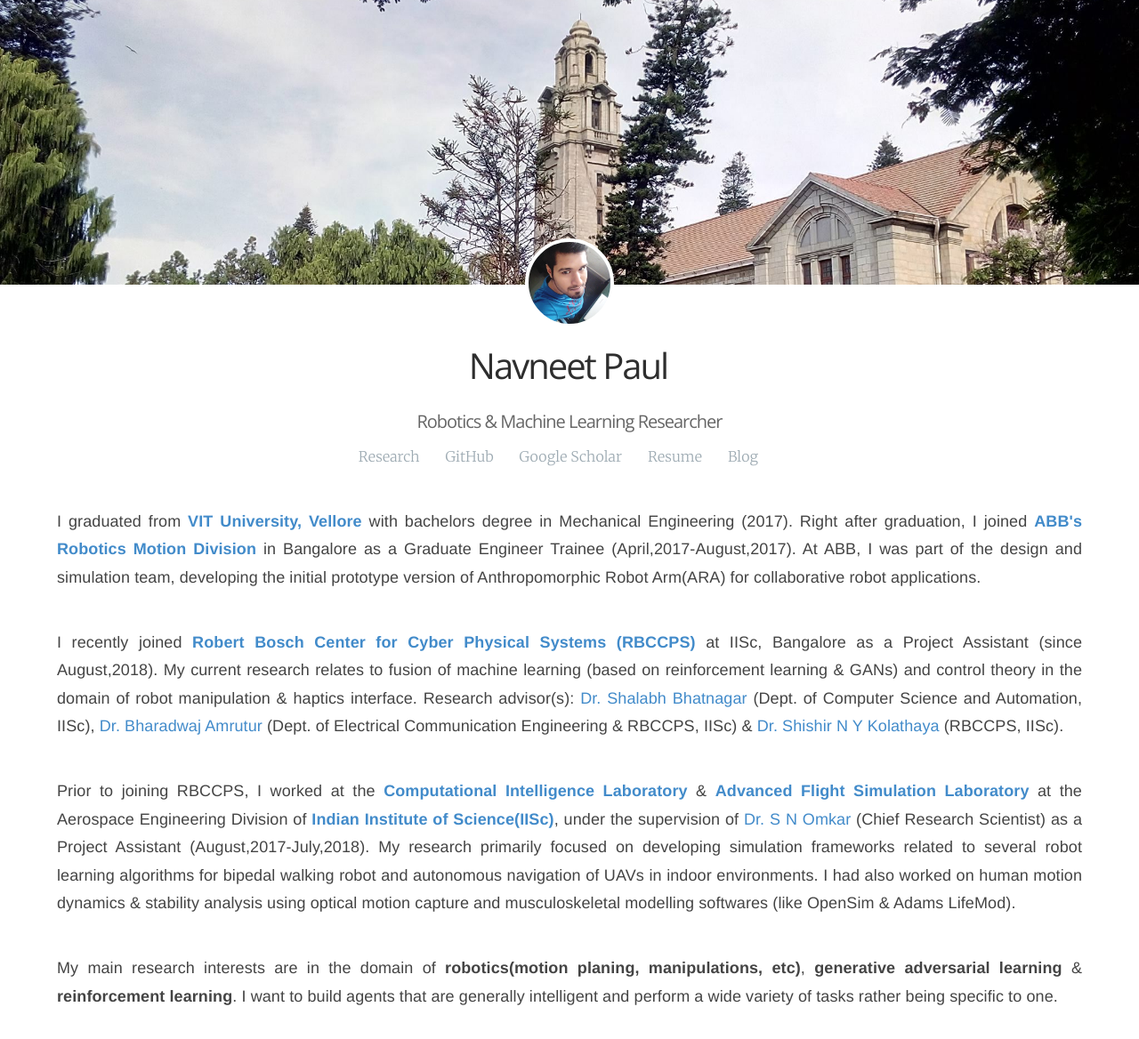
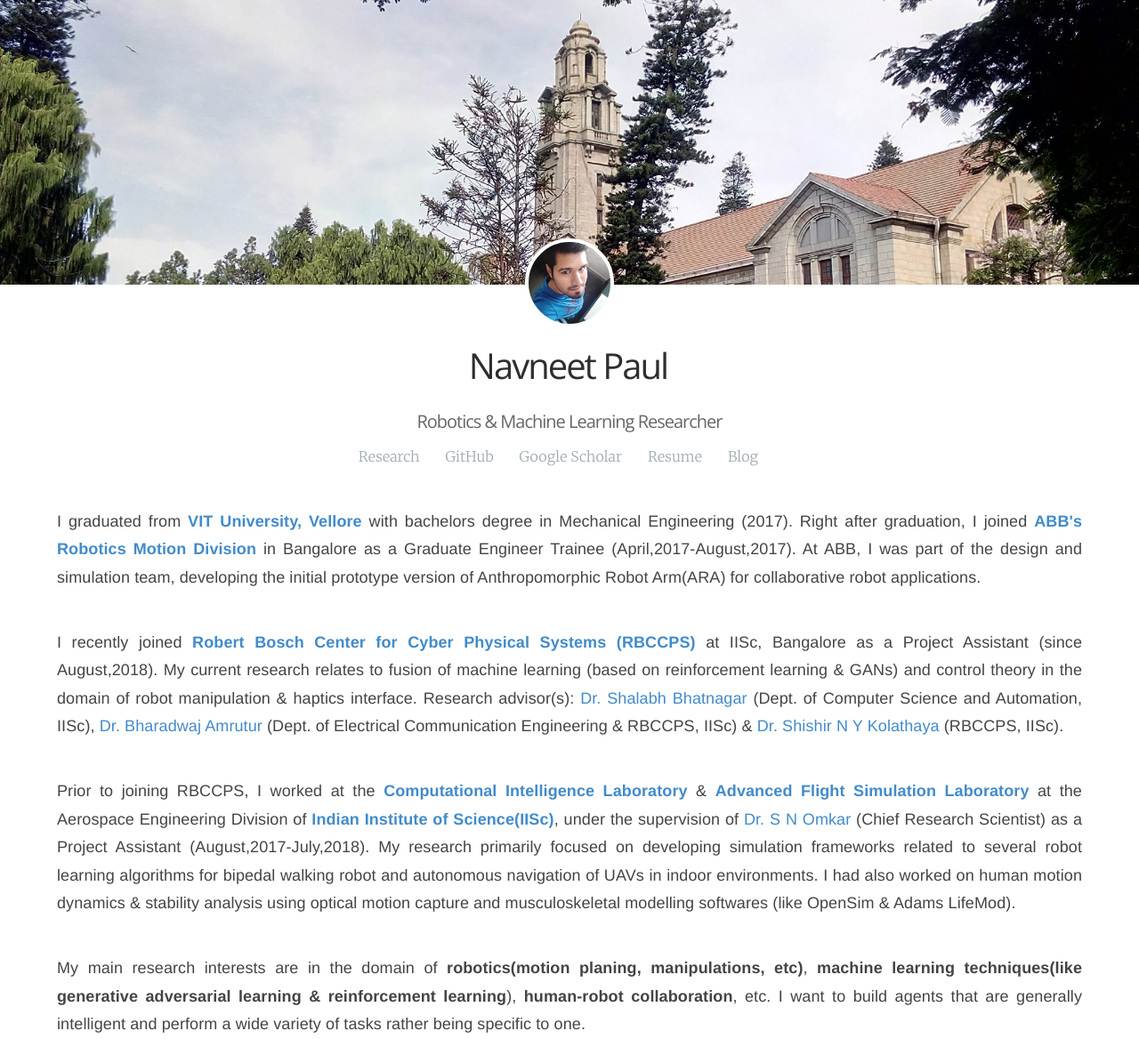
Before and after one commit to navuboy/navuboy.github.io, a Jekyll site: the page built from index.html, in a window 1280 px wide. Shown: the whole page at 89% size. Built offline with Jekyll 4.4.1, drawn with Linux system fonts in a browser that asks for light colours; some web fonts are replaced; before the commit the page ends 1136 px from its top, so only the background shows below that.

Commit message:
Updated main.md

```diff
--- a/_includes/main.md
+++ b/_includes/main.md
@@ -8,4 +8,4 @@ I recently joined <strong><a href="http://www.rbccps.org/" class="md-link">Rober
 <p style="text-align:justify">
 Prior to joining RBCCPS, I worked at the <strong><a href="https://sites.google.com/site/compintellab/home" class="md-link">Computational Intelligence Laboratory</a></strong> & <strong><a href="https://sites.google.com/site/compintellab/home/uavla" class="md-link">Advanced Flight Simulation Laboratory</a></strong> at the Aerospace Engineering Division of <strong><a href="https://iisc.ac.in/" class="md-link">Indian Institute of Science(IISc)</a></strong>, under the supervision of <a href="http://www.aero.iisc.ernet.in/people/s-n-omkar/" class="md-link">Dr. S N Omkar</a> (Chief Research Scientist) as a Project Assistant (August,2017-July,2018). My research primarily focused on developing simulation frameworks related to several robot learning algorithms for bipedal walking robot and autonomous navigation of UAVs in indoor environments. I had also worked on human motion dynamics & stability analysis using optical motion capture and musculoskeletal modelling softwares (like OpenSim & Adams LifeMod).</p>
 <br>
-<p style="text-align:justify">My main research interests are in the domain of <strong>robotics(motion planing, manipulations, etc)</strong>, <strong>generative adversarial learning</strong> & <strong>reinforcement learning</strong>. I want to build agents that are generally intelligent and perform a wide variety of tasks rather being specific to one.</p>
+<p style="text-align:justify">My main research interests are in the domain of <strong>robotics(motion planing, manipulations, etc)</strong>, <strong>machine learning techniques(like generative adversarial learning & reinforcement learning</strong>), <strong>human-robot collaboration</strong>, etc. I want to build agents that are generally intelligent and perform a wide variety of tasks rather being specific to one.</p>
```
